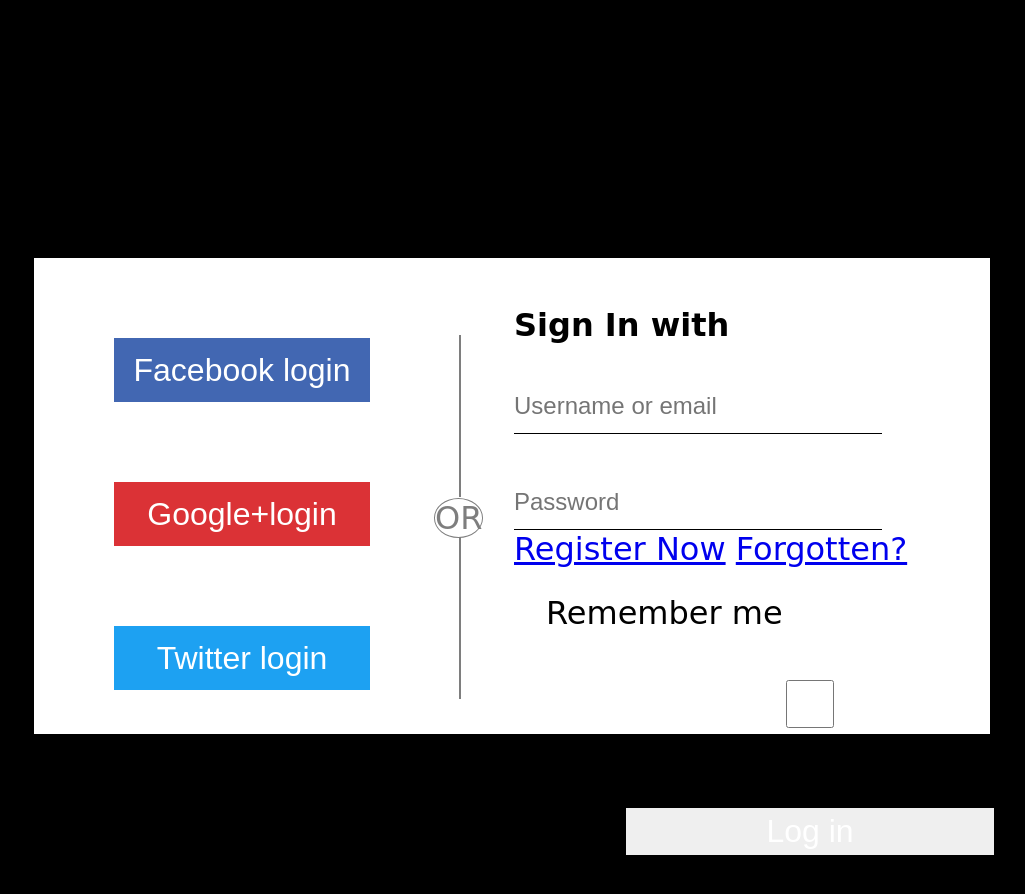
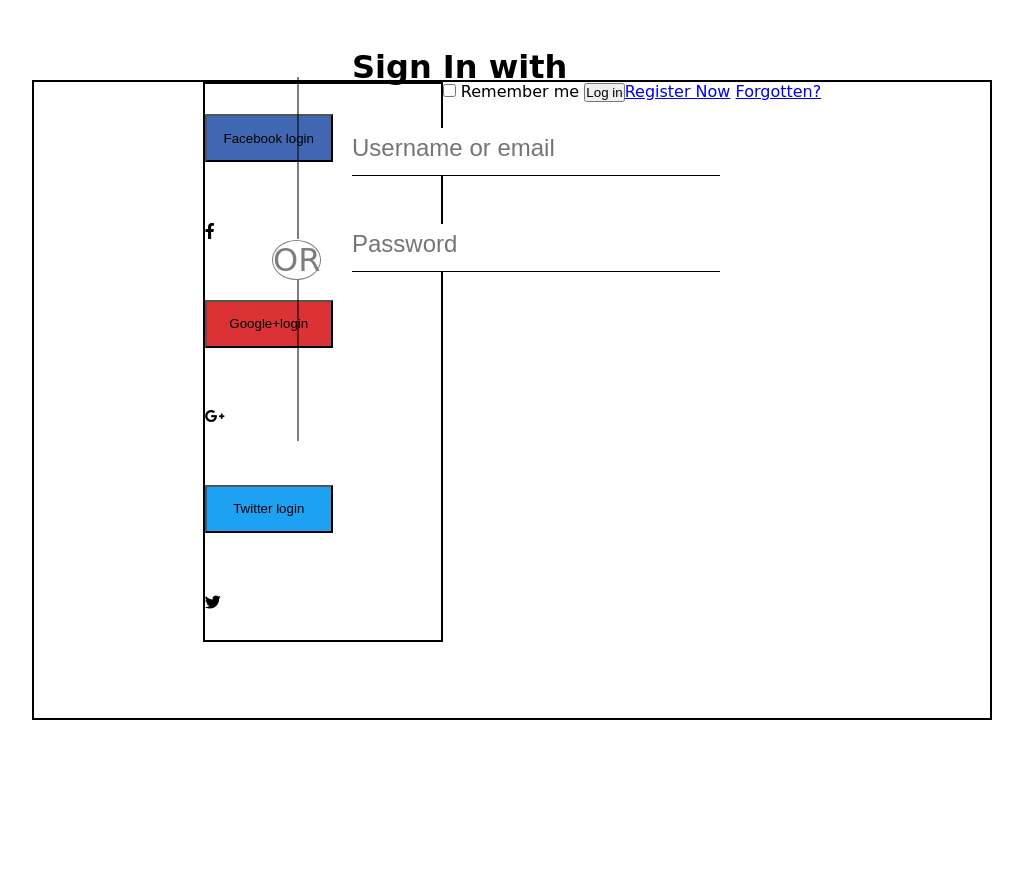
Before and after one commit to ahmadshahdarwesh/Log-in-page, a plain HTML site: page index.html in a window 1280 px wide. Shown: the whole page, without its empty margins (128-1153 px from the left). After the commit the page ends 800 px from the top, so only its background shows below. Drawn offline with Linux system fonts and the light colour scheme; a web font is replaced by a local one.

Commit message:
css styling started

```diff
--- a/css/style.css
+++ b/css/style.css
@@ -8,34 +8,45 @@
   font-family: "Luxurious Roman", cursive;
   width: 100vw;
   height: 100vh;
-  background-color: black;
+
+  display: flex;
+  justify-content: center;
+  align-items: center;
 }
 main {
   background-color: white;
-  position: relative;
+  display: flex;
+  justify-content: center;
+  align-items: right;
   border: 2px solid black;
-  margin: 20% auto;
   width: 60rem;
-  height: 30rem;
+  height: 40rem;
 }
-div input {
-  display: block;
-  margin: 5rem;
-  width: 16rem;
-  height: 4rem;
-  font-size: 2rem;
-  color: white;
-  border: none;
+.links {
+  display: flex;
+  justify-content: center;
+  align-items: right;
+  flex-direction: column;
+  justify-content: space-around;
+  border: 2px solid black;
+  width: 15rem;
+  height: 35rem;
 }
 .fb {
   background-color: #4267b2;
+  width: 8rem;
+  height: 3rem;
 }
 
 .gm {
   background-color: #db3236;
+  width: 8rem;
+  height: 3rem;
 }
 .tw {
   background-color: #1da1f2;
+  width: 8rem;
+  height: 3rem;
 }
 span {
   position: absolute;
@@ -94,10 +105,10 @@
   font-size: 1.5rem;
 }
 
-.log {
+.log + label {
   display: inline-block;
   position: absolute;
-  top: 16rem;
+  top: 10rem;
   left: 2rem;
   width: 23rem;
   height: 3rem;
--- a/index.html
+++ b/index.html
@@ -3,20 +3,27 @@
   <head>
     <meta charset="UTF-8" />
     <meta http-equiv="X-UA-Compatible" content="IE=edge" />
+    <meta name="viewport" content="width=device-width, initial-scale=1.0" />
+    <link rel="stylesheet" href="./fonts/fontawesome-free-6.0.0-beta3-web/css/all.css">
     <link rel="stylesheet" href="./css/style.css" />
-    <meta name="viewport" content="width=device-width, initial-scale=1.0" />
     <title>Log in Page</title>
   </head>
   <body>
     <main>
       <div class="links">
         <input class="fb" type="button" value="Facebook login" />
+        <i class="fab fa-facebook-f"></i>
         <input class="gm" type="button" value="Google+login" />
+        <i class="fab fa-google-plus-g"></i>
         <input class="tw" type="button" value="Twitter login" />
+        <i class="fab fa-twitter"></i>
       </div>
-      <span class="divider">OR</span>
+      <div class="span">
+        <span class="divider">OR</span>
+      </div>
       <p>Sign In with</p>
-      <form action="">
+      <div class="form">
+        <form action="">
         <input
           type="text"
           name="Username"
@@ -31,14 +38,15 @@
           placeholder="Password"
           required
         />
+      </div>
         <div class="log">
-          <label for="#">Remember me</label>
-          <input type="checkbox" value="Remember me" />
 
+          <input type="checkbox" name="Remember me" />
+          <label for="">Remember me</label>
           <input type="button" value="Log in" />
         </div>
 
-        <div>
+        <div class="aref">
           <a href="#">Register Now</a>
           <a href="#">Forgotten?</a>
         </div>
```
